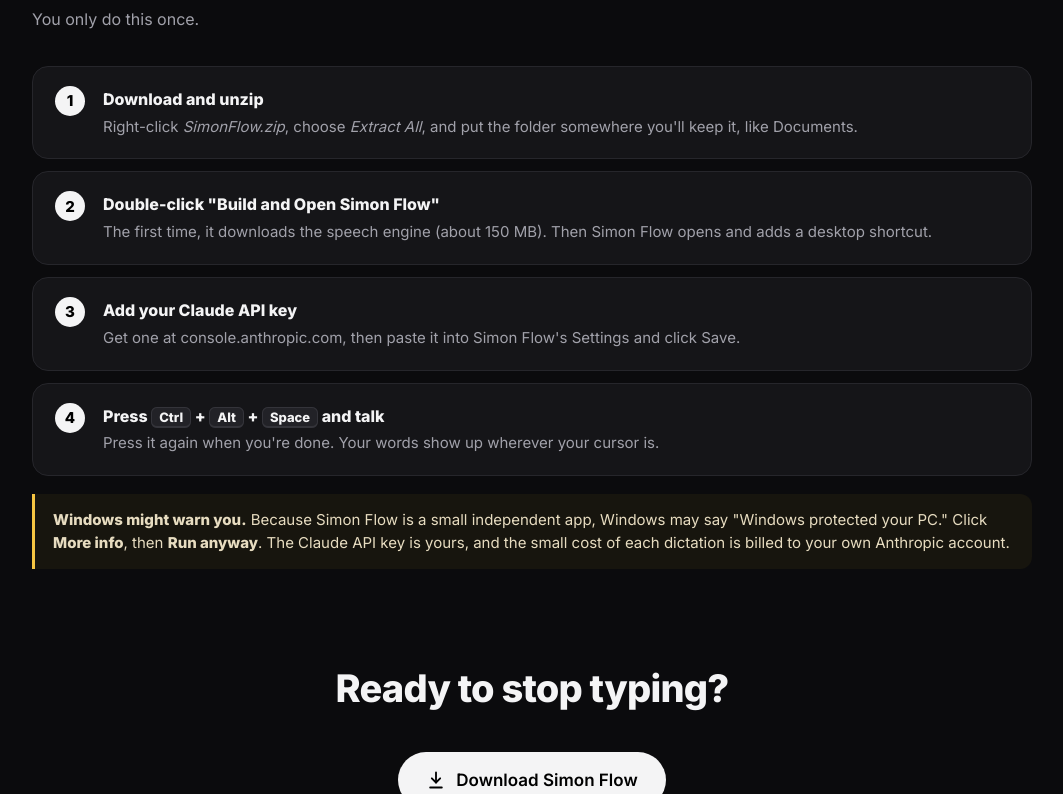
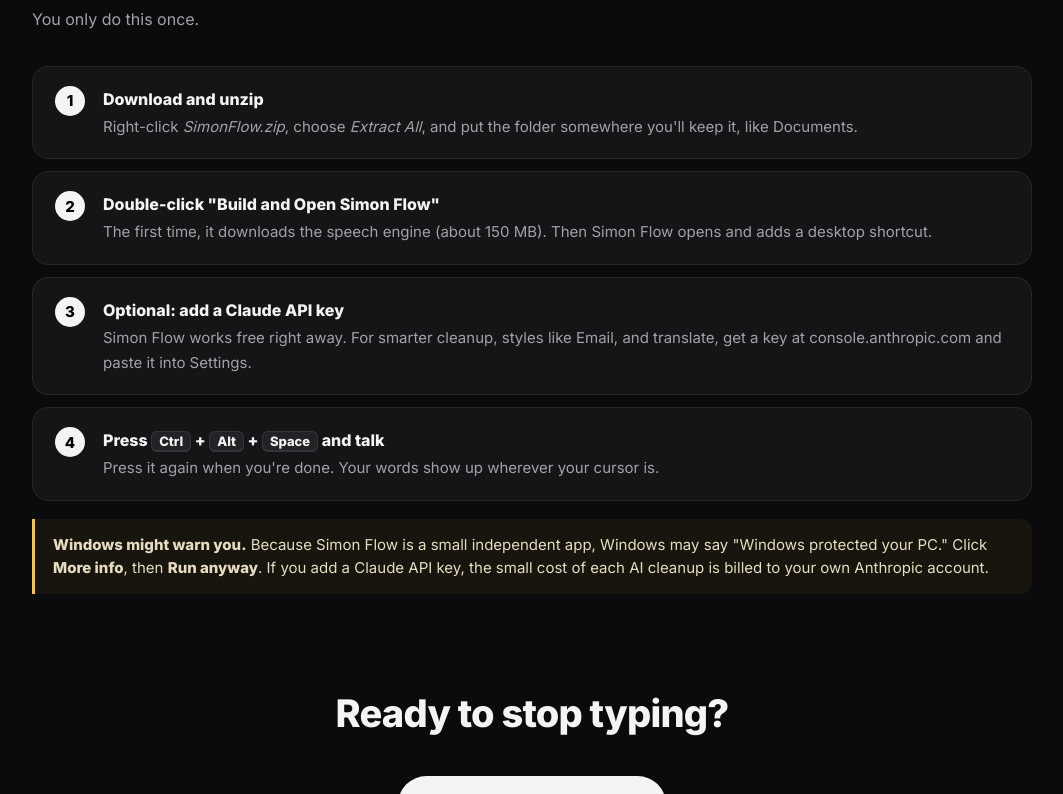
Before and after one commit to Simon-Margalit/simon-flow, a plain HTML site: page index.html in a window 1280 px wide. Shown: the part 1677-2471 px from the top of the page, without its empty margins (108-1171 px from the left). Drawn offline with Linux system fonts and the light colour scheme.

Commit message:
Free mode and cleaner look

```diff
--- a/index.html
+++ b/index.html
@@ -128,7 +128,7 @@
         <svg viewBox="0 0 24 24" fill="none" stroke="currentColor" stroke-width="2.2" stroke-linecap="round" stroke-linejoin="round"><path d="M12 3v12"/><path d="m7 10 5 5 5-5"/><path d="M5 21h14"/></svg>
         Download for Windows
       </a>
-      <span class="small">Free · Windows 10 and 11</span>
+      <span class="small">Free · No account needed · Windows 10 and 11</span>
     </div>
 
     <div class="demo" aria-label="Example">
@@ -159,10 +159,10 @@
     <ol class="steps">
       <li><b>Download and unzip</b><span>Right-click <em>SimonFlow.zip</em>, choose <em>Extract All</em>, and put the folder somewhere you'll keep it, like Documents.</span></li>
       <li><b>Double-click "Build and Open Simon Flow"</b><span>The first time, it downloads the speech engine (about 150 MB). Then Simon Flow opens and adds a desktop shortcut.</span></li>
-      <li><b>Add your Claude API key</b><span>Get one at console.anthropic.com, then paste it into Simon Flow's Settings and click Save.</span></li>
+      <li><b>Optional: add a Claude API key</b><span>Simon Flow works free right away. For smarter cleanup, styles like Email, and translate, get a key at console.anthropic.com and paste it into Settings.</span></li>
       <li><b>Press <kbd>Ctrl</kbd> + <kbd>Alt</kbd> + <kbd>Space</kbd> and talk</b><span>Press it again when you're done. Your words show up wherever your cursor is.</span></li>
     </ol>
-    <div class="note"><b>Windows might warn you.</b> Because Simon Flow is a small independent app, Windows may say "Windows protected your PC." Click <b>More info</b>, then <b>Run anyway</b>. The Claude API key is yours, and the small cost of each dictation is billed to your own Anthropic account.</div>
+    <div class="note"><b>Windows might warn you.</b> Because Simon Flow is a small independent app, Windows may say "Windows protected your PC." Click <b>More info</b>, then <b>Run anyway</b>. If you add a Claude API key, the small cost of each AI cleanup is billed to your own Anthropic account.</div>
   </section>
 
   <div class="final">
```
Also changed, not shown: 1 other file.
